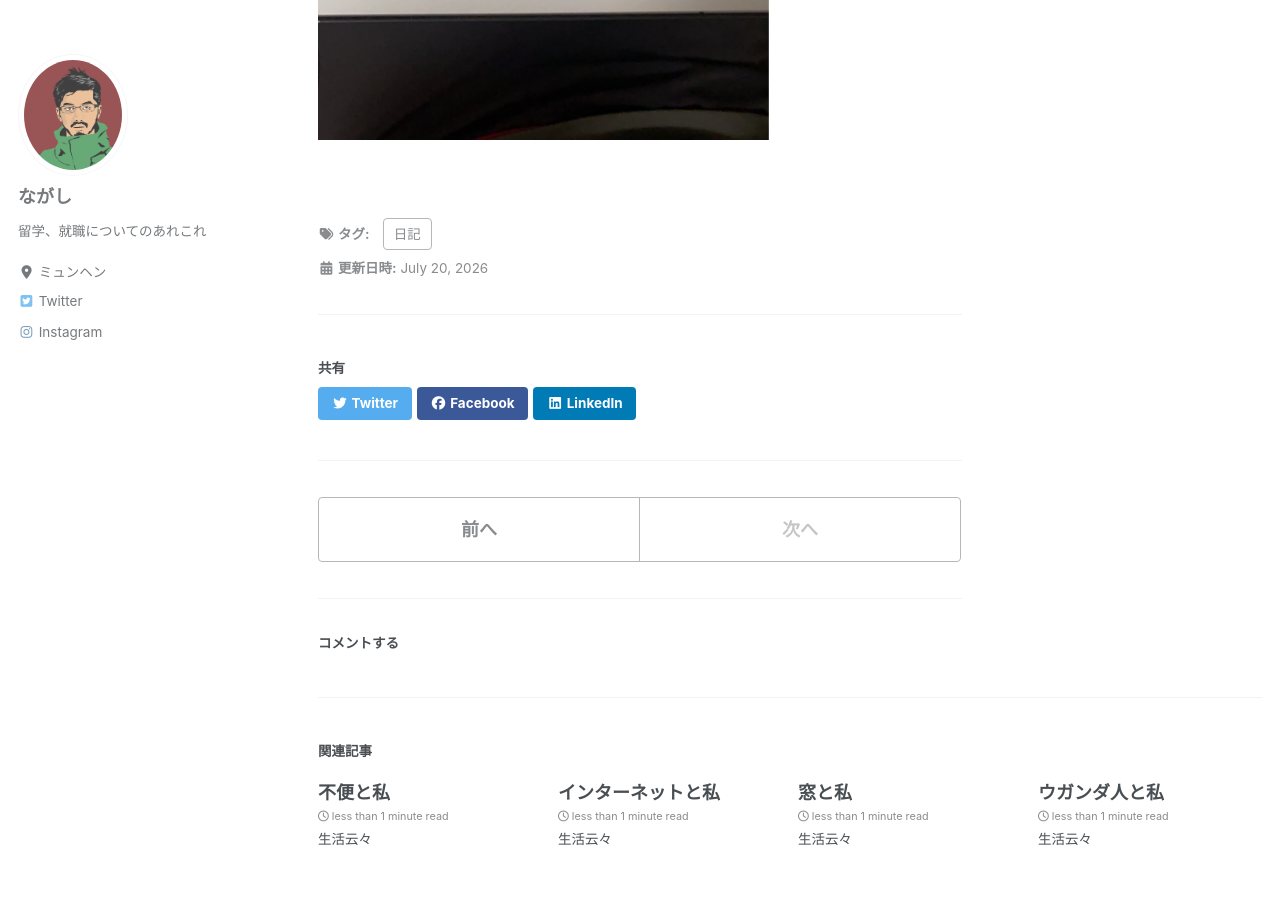
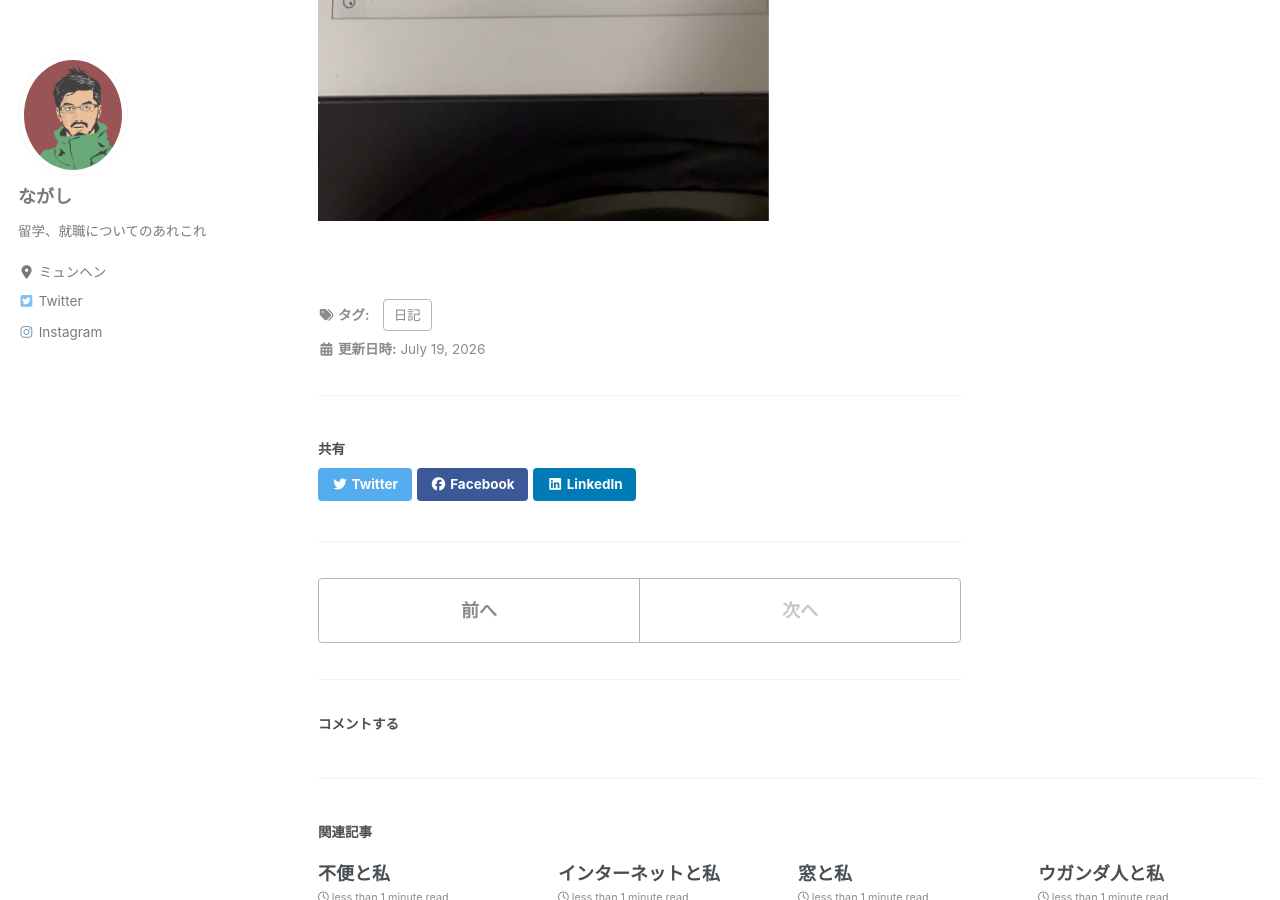
Before and after one commit to rnagais2/rnagais2.github.io, a Jekyll site: the page built from _posts/2026-07-19-Draw-and-me.md, in a window 1280 px wide and 900 px high, scrolled down 3332 px. Built offline with Jekyll 4.4.1, drawn with Linux system fonts in a browser that asks for light colours; cached includes are drawn as plain includes; nearby versions of some CDN libraries; comment, search, counter and statistics services are not loaded.

Commit message:
new date

```diff
--- a/_posts/2026-07-20-Draw-and-me.md
+++ b/_posts/2026-07-19-Draw-and-me.md
@@ -1,6 +1,6 @@
 ---
 title: 絵描きと私
-date: 2026-07-20
+date: 2026-07-19
 tags: [日記]
 header:
   image:
@@ -17,6 +17,7 @@
 大学の時から古い名作を鑑賞するのは好きだった。
 
 大学ではいわゆるハウツー本が流行り始めた頃だった。「絶対に受かる面接回答1000」「スタートアップ社長100人に聞いた、絶対に成功する生活習慣」「バカの壁、アホの坂田」一度、ドラゴン桜を読み始めて途中でやめてしまった。何か嫌なものをみたような気がした。おい、何も考えていないお前はバカなんだ、と後ろ指をさされた気がした。<br>
+<br>
 <br>
 「今日、散歩しました。野に咲く花が綺麗でした」
 
@@ -44,6 +45,7 @@
 
 「よくそんな他人に卑屈になれるなぁ」<br>
 <br>
+<br>
 あれから十数年、誰もSNSには残っていなかった。
 
 どこかにいるかもしれないが、私の生活には現れなかった。<br>
@@ -59,6 +61,7 @@
 五郎は風力発電を作っていた。
 
 五郎は水を引いていた。<br>
+<br>
 <br>
 ある日、家に帰宅すると和室の窓際に木組みがあった。
 
```
